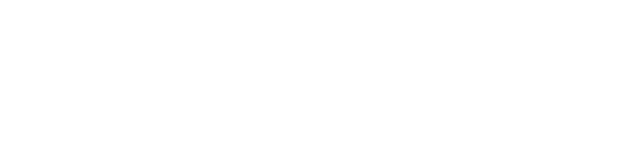
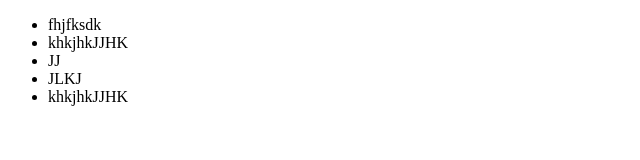
Before and after one commit to artakk/gittwo, a plain HTML site: page index.html in a window 1280 px wide. Shown: the whole page, without its empty margins (0-640 px from the left). Drawn offline with Linux system fonts and the light colour scheme.

Commit message:
added new index html

```diff
--- a/index.html
+++ b/index.html
@@ -6,6 +6,14 @@
     <title>vcxvcv</title>
 </head>
 <body>
-
+    <div>
+        <ul>
+            <li>fhjfksdk</li>
+            <li>khkjhkJJHK</li>
+            <li>JJ</li>
+            <li>JLKJ</li>
+            <li>khkjhkJJHK</li>
+        </ul>
+    </div>
 </body>
 </html>
```
